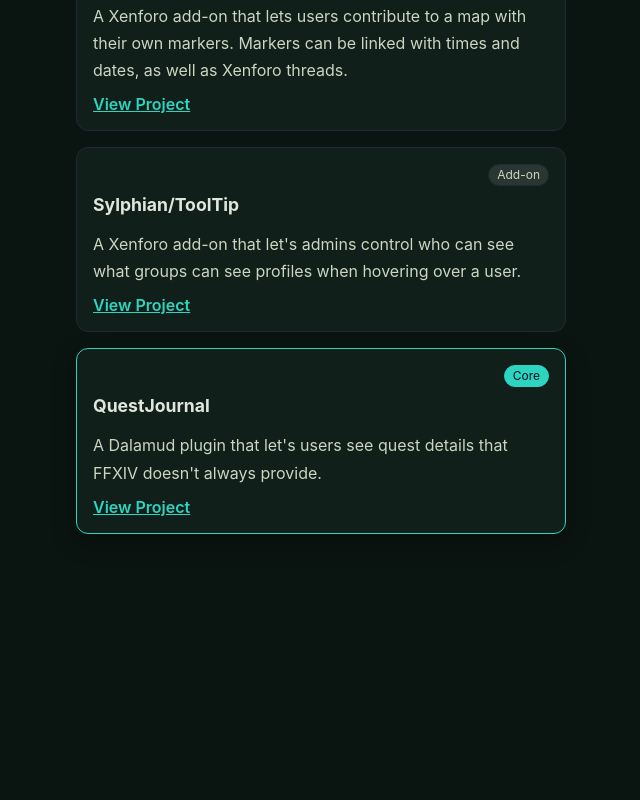
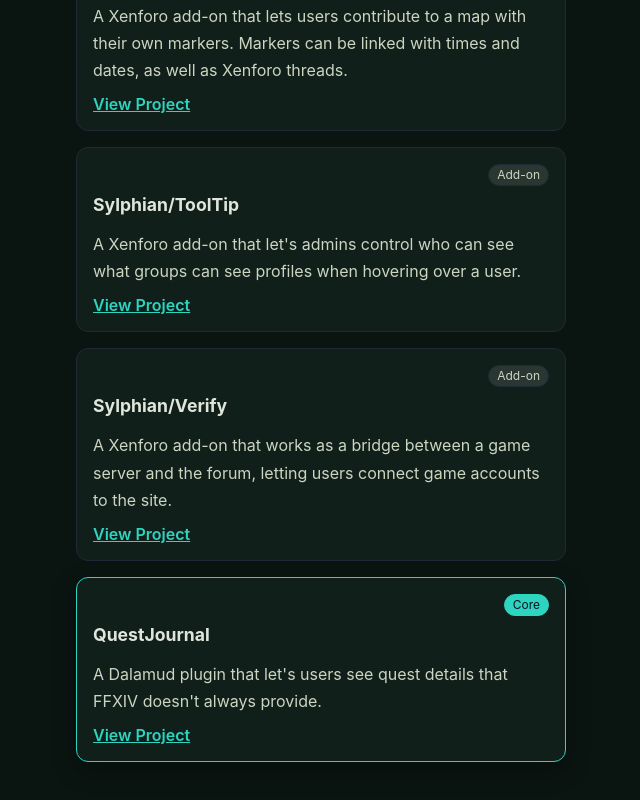
Before and after one commit to QuackieMackie/QuackieMackie.github.io, a Next.js app: page / in a window 1280 px wide. Shown: the part 1929-2729 px from the top of the page, without its empty margins (224-864 px from the left). Before the commit the page ends 2551 px from the top, so only its background shows below. Built offline with nearby package versions, Linux system fonts and the light colour scheme; no server answers.

Commit message:
Update: Added project https://github.com/Sylphian-Network/Sylphian-Verify to the current projects list.

```diff
--- a/components/FilterableProjects.jsx
+++ b/components/FilterableProjects.jsx
@@ -52,6 +52,13 @@ export default function FilterableProjects() {
                 description:
                     "A Xenforo add-on that let's admins control who can see what groups can see profiles when hovering over a user.",
                 link: 'https://github.com/Sylphian-Network/Sylphian-ToolTip',
+                category: FILTERS.ADDON,
+            },
+            {
+                title: 'Sylphian/Verify',
+                description:
+                    'A Xenforo add-on that works as a bridge between a game server and the forum, letting users connect game accounts to the site.',
+                link: 'https://github.com/Sylphian-Network/Sylphian-Verify',
                 category: FILTERS.ADDON,
             },
             {
```
